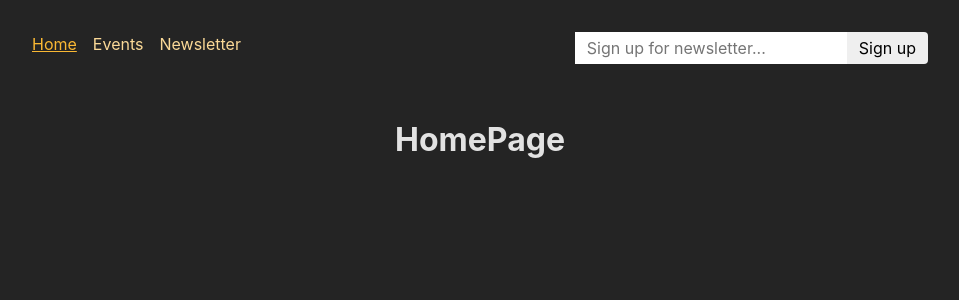
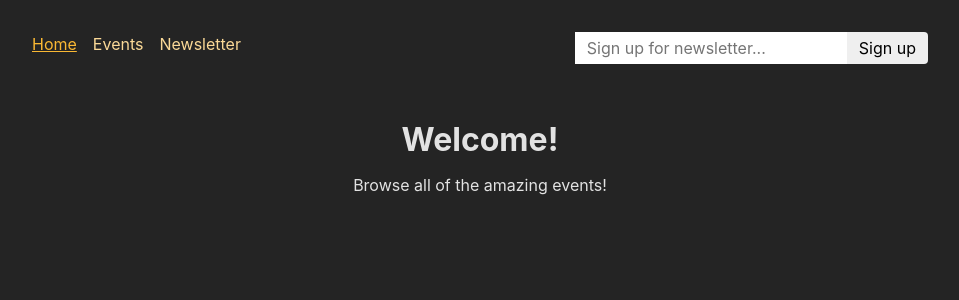
Before and after one commit to Nojus-Murauskas/react-course-SPA-posts-app-frontend-practice, a React (Create React App) app: page / in a window 1280 px wide. Shown: the top 300 px of the page, without its empty margins (160-1119 px from the left). Built offline with nearby package versions, Linux system fonts and the light colour scheme.

Commit message:
home page

```diff
--- a/src/pages/Home.js
+++ b/src/pages/Home.js
@@ -1,9 +1,11 @@
+import PageContent from "../components/PageContent";
+
 const HomePage = () => {
-    return (
-        <div>
-            <h1>HomePage</h1>
-        </div>
-     );
-}
+	return (
+		<PageContent title='Welcome!'>
+			<p>Browse all of the amazing events!</p>
+		</PageContent>
+	);
+};
 
 export default HomePage;
```
